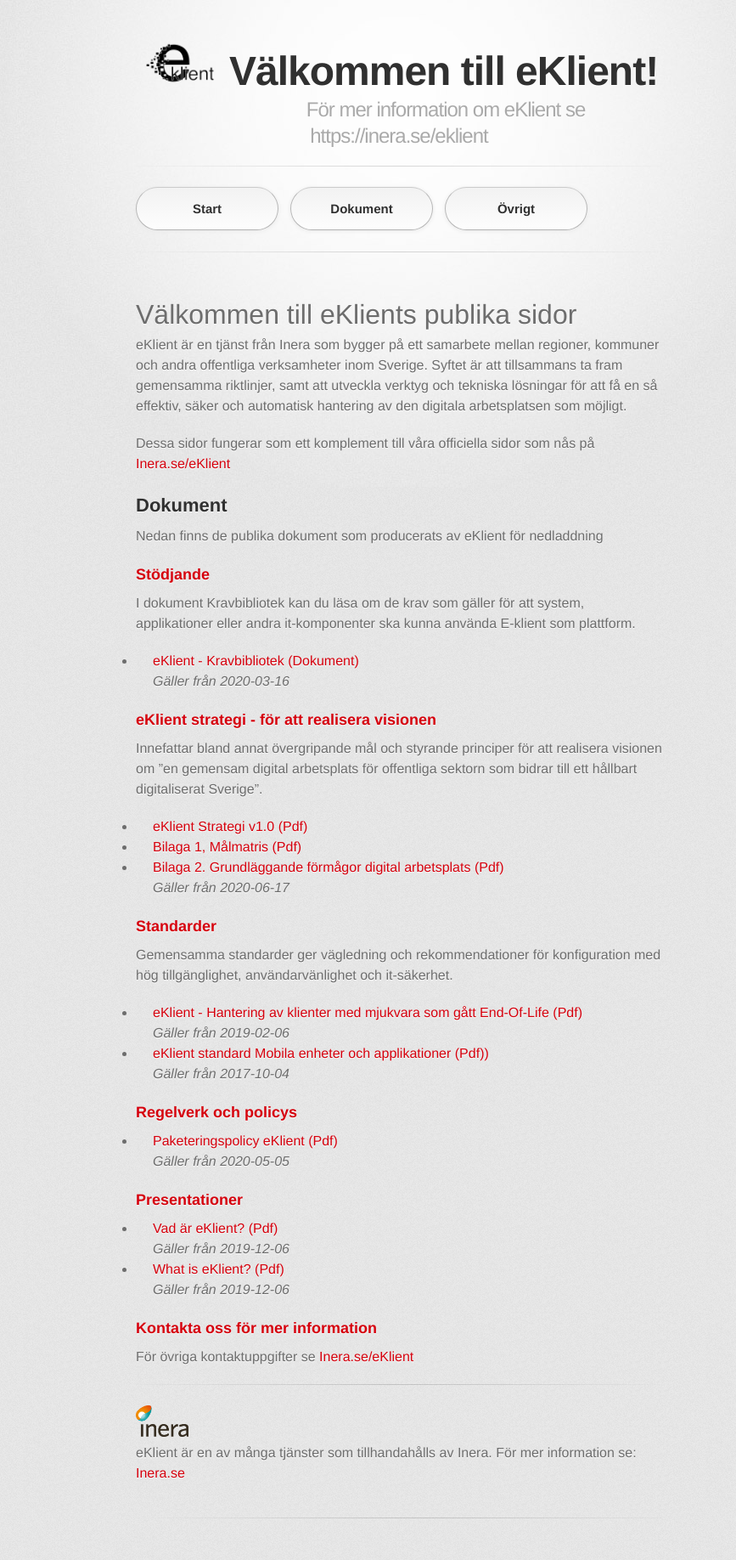
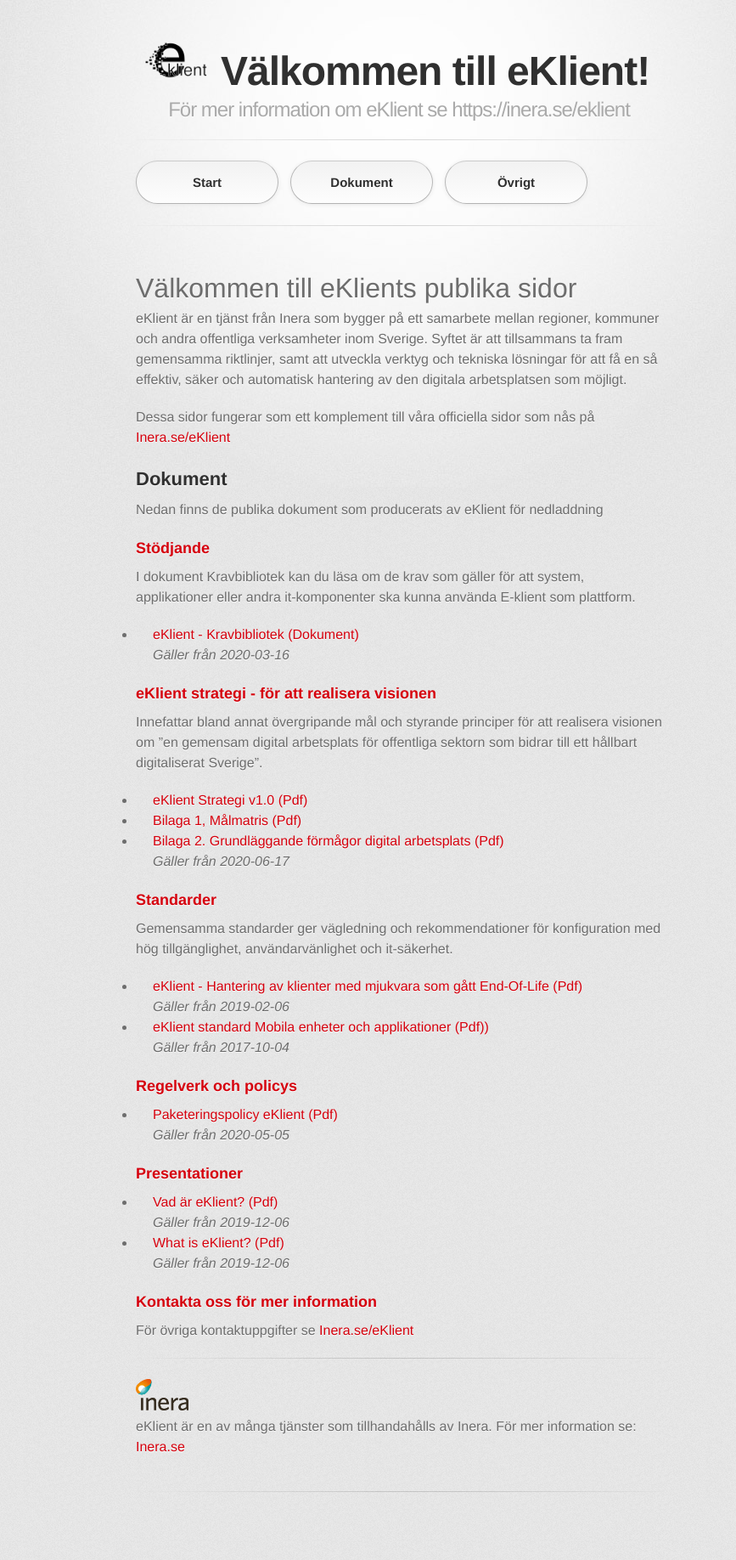
Before and after one commit to eKlient/eKlient.github.io, a Jekyll site: the page built from README.md, in a window 1280 px wide. Shown: the whole page at 85% size, without its empty margins (170-1037 px from the left). Built offline with Jekyll 4.4.1, drawn with Linux system fonts in a browser that asks for light colours; some web fonts are replaced; our own code applies the rules of GitHub Pages for plain Markdown files; after the commit the page ends 1805 px from its top, so only the background shows below that.

Commit message:
Update default.html

```diff
--- a/_layouts/default.html
+++ b/_layouts/default.html
@@ -20,7 +20,7 @@
         <header>
 
 	<p>
-		<img src="logo.png" style="float:left" width="110" />
+		<img src="logo.png" style="float:left" width="100" />
 		<h1>Välkommen till eKlient!</h1>
     		<h2 style="text-align:center;">För mer information om eKlient se https://inera.se/eklient</h2>
 	</p>
```
